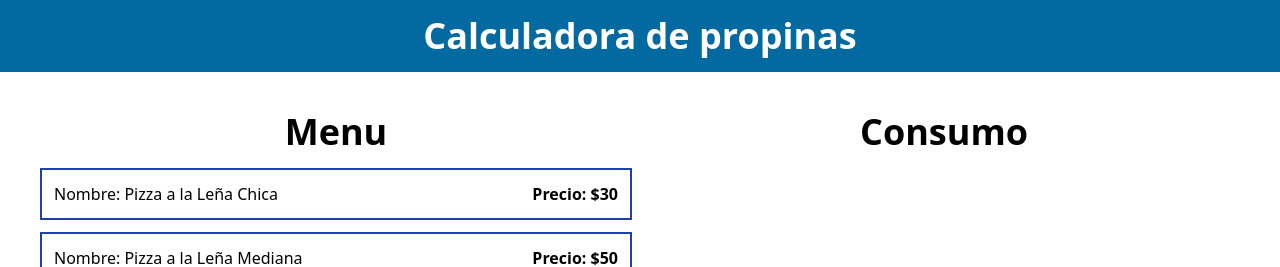
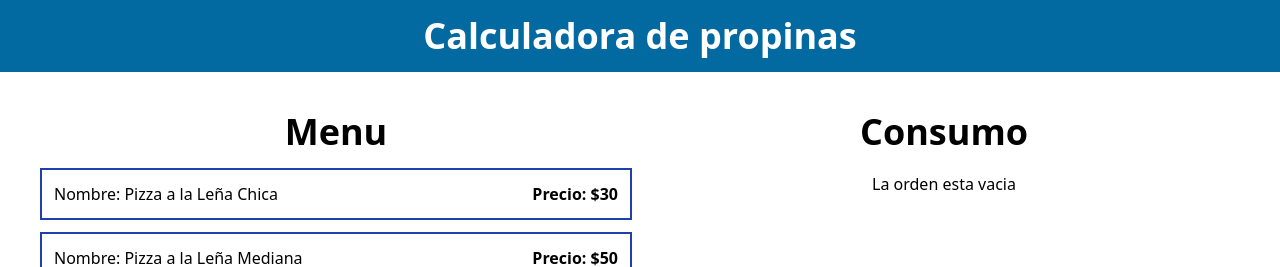
Before and after one commit to Nemartinez20/propinas-react, a React (Vite) app: page / in a window 1280 px wide. Shown: the top 267 px of the page. Built offline with nearby package versions, Linux system fonts and the light colour scheme.

Commit message:
Agregando el componente de consumo

```diff
--- a/src/App.tsx
+++ b/src/App.tsx
@@ -1,10 +1,11 @@
+import ContenidoOrder from "./components/ContenidoOrder";
 import Productos from "./components/Productos";
 import { menuItems } from "./data/products";
 import useOrder from "./hooks/useOrder";
 
 function App() {
   //Mi hook
-  const { addItem } = useOrder();
+  const { order, addItem } = useOrder();
   //
   //
   //
@@ -28,6 +29,7 @@ function App() {
         <div>
           {" "}
           <h2 className="text-center font-bold text-4xl mb-4">Consumo</h2>
+          <ContenidoOrder order={order} />
         </div>
       </main>
     </>
--- /dev/null
+++ b/src/components/ContenidoOrder.tsx
@@ -0,0 +1,26 @@
+import { OrderItem_T } from "../types";
+
+type OrderContentsProps_T = {
+  order: OrderItem_T[];
+};
+
+export default function ContenidoOrder({ order }: OrderContentsProps_T) {
+  console.log(order);
+  return (
+    <>
+      <div className="space-y-3  mt-5">
+        {order.length === 0 ? (
+          <p className="text-center">La orden esta vacia</p>
+        ) : (
+          order.map((item) => (
+            <div className="border border-slate-600 p-3">
+              <p>{item.name}</p>
+              <p>{item.quantity}</p>
+              <p>{item.price}</p>
+            </div>
+          ))
+        )}
+      </div>
+    </>
+  );
+}
--- a/src/hooks/useOrder.ts
+++ b/src/hooks/useOrder.ts
@@ -15,11 +15,12 @@ export default function useOrder() {
     if (productExist) {
       console.log("ya existe");
       //Identificar al que se esta dando click para que aumnete la cantidad y no se agregue otra vez
-      const updateOrder = order.map((orderItem) =>
-        orderItem.id === item.id
-          ? { ...orderItem, quantity: orderItem.quantity + 1 }
-          : orderItem
-      );
+      const updateOrder = order.map((orderItem) => {
+        if (orderItem.id === item.id) {
+          return { ...orderItem, quantity: orderItem.quantity + 1 };
+        }
+        return orderItem;
+      });
 
       setOrder(updateOrder);
 
@@ -33,6 +34,7 @@ export default function useOrder() {
 
   console.log(order);
   return {
+    order,
     addItem,
   };
 }
```
